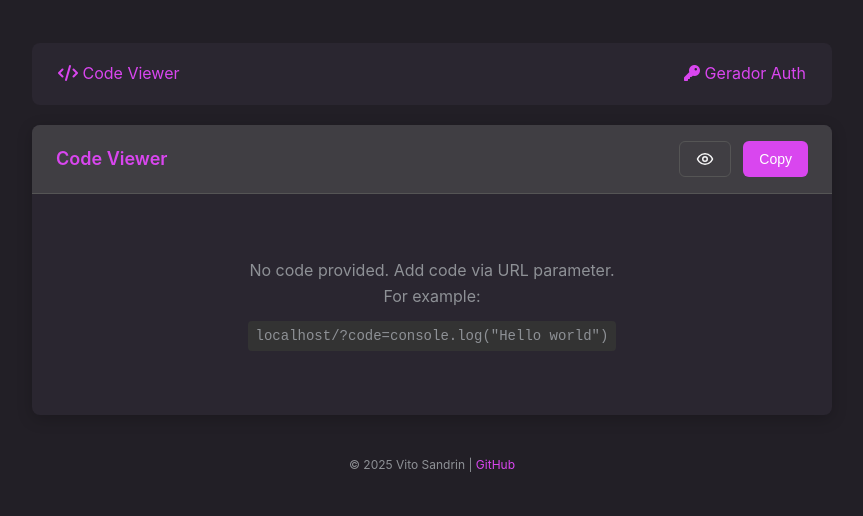
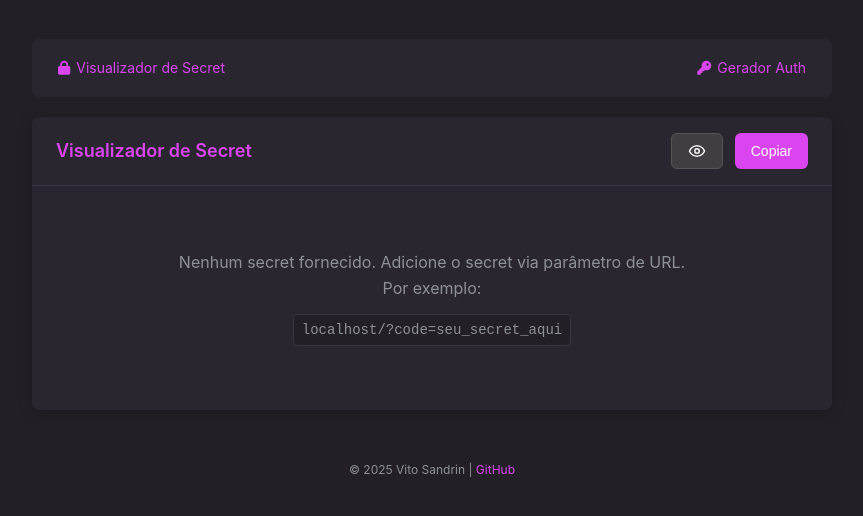
Before and after one commit to vitosandrin/code-viewer, a plain HTML site: page index.html in a window 1280 px wide. Shown: the part 136-652 px from the top of the page, without its empty margins (208-1071 px from the left). Drawn offline with Linux system fonts and the light colour scheme.

Commit message:
Update language and labels in Auth and Code Viewer pages for consistency and clarity

```diff
--- a/index.html
+++ b/index.html
@@ -1,9 +1,9 @@
 <!DOCTYPE html>
-<html lang="en">
+<html lang="pt-BR">
   <head>
     <meta charset="UTF-8" />
     <meta name="viewport" content="width=device-width, initial-scale=1.0" />
-    <title>Code Viewer</title>
+    <title>Visualizador de Secret</title>
     <link rel="stylesheet" href="https://cdnjs.cloudflare.com/ajax/libs/font-awesome/6.0.0/css/all.min.css">
     <style>
       /* Reset and base styles */
@@ -46,6 +46,14 @@
         padding: 8px 16px;
         border-radius: 6px;
         transition: background-color 0.2s;
+        font-size: 14px;
+        display: flex;
+        align-items: center;
+        gap: 6px;
+      }
+
+      .nav a i {
+        font-size: 14px;
       }
 
       .nav a:hover {
@@ -68,8 +76,8 @@
         justify-content: space-between;
         align-items: center;
         padding: 16px 24px;
-        background-color: #403E43;
-        border-bottom: 1px solid #555555;
+        background-color: #2A2630;
+        border-bottom: 1px solid #3A3540;
       }
 
       .title {
@@ -135,8 +143,8 @@
 
       /* Code block */
       pre {
-        background-color: #333333;
-        border: 1px solid #555555;
+        background-color: #221F26;
+        border: 1px solid #3A3540;
         border-radius: 6px;
         overflow-x: auto;
         padding: 20px;
@@ -156,12 +164,13 @@
 
       .url-example {
         font-family: monospace;
-        background-color: #333333;
+        background-color: #221F26;
         padding: 4px 8px;
         border-radius: 4px;
         margin-top: 12px;
         display: inline-block;
         font-size: 14px;
+        border: 1px solid #3A3540;
       }
 
       /* Copy notification */
@@ -189,7 +198,7 @@
         text-align: center;
         color: #8E9196;
         font-size: 12px;
-        margin-top: 10px;
+        margin-top: 20px;
         padding: 10px;
       }
 
@@ -229,14 +238,14 @@
   <body>
     <div class="nav-container">
       <nav class="nav">
-        <a href="index.html"><i class="fas fa-code"></i> Code Viewer</a>
+        <a href="index.html"><i class="fas fa-lock"></i> Visualizador de Secret</a>
         <a href="auth.html"><i class="fas fa-key"></i> Gerador Auth</a>
       </nav>
     </div>
 
     <div class="container">
       <div class="header">
-        <h1 class="title">Code Viewer</h1>
+        <h1 class="title">Visualizador de Secret</h1>
         <div class="button-group">
           <button class="button" id="toggle-btn">
             <svg xmlns="http://www.w3.org/2000/svg" class="icon" id="eye-icon" viewBox="0 0 24 24">
@@ -250,7 +259,7 @@
               <line x1="2" x2="22" y1="2" y2="22"></line>
             </svg>
           </button>
-          <button class="button primary" id="copy-btn">Copy</button>
+          <button class="button primary" id="copy-btn">Copiar</button>
         </div>
       </div>
 
@@ -259,7 +268,7 @@
       </div>
 
       <div class="copy-notification" id="copy-notification">
-        Copied to clipboard!
+        Copiado para a área de transferência!
       </div>
     </div>
 
@@ -298,9 +307,9 @@
       } else {
         codeContainer.innerHTML = `
           <div class="empty-state">
-            <p>No code provided. Add code via URL parameter.</p>
-            <p>For example:</p>
-            <div class="url-example">localhost/?code=console.log("Hello world")</div>
+            <p>Nenhum secret fornecido. Adicione o secret via parâmetro de URL.</p>
+            <p>Por exemplo:</p>
+            <div class="url-example">localhost/?code=seu_secret_aqui</div>
           </div>
         `;
       }
```
Also changed, not shown: auth.html (+9 -6 lines).
